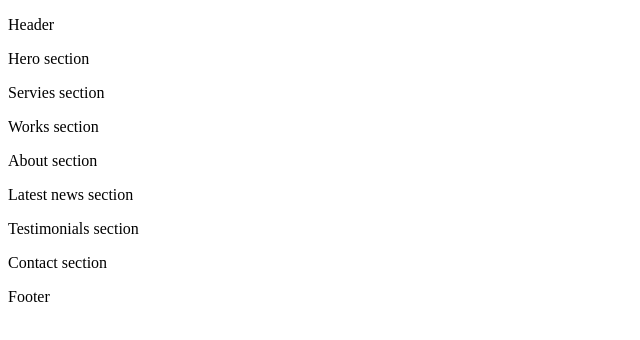
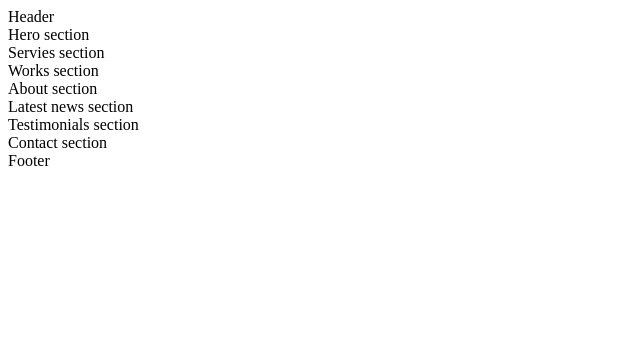
Before and after one commit to Sebas15897/Front_developments, a plain HTML site: page 0x00-html_advanced/5-index.html in a window 1280 px wide. Shown: the whole page, without its empty margins (0-640 px from the left). Drawn offline with Linux system fonts and the light colour scheme.

Commit message:
Fix text error

```diff
--- a/0x00-html_advanced/5-index.html
+++ b/0x00-html_advanced/5-index.html
@@ -10,33 +10,33 @@
     </head>
     <body>
         <header>
-            <p>Header</p>
+            Header
         </header>
         <main>
             <section class="Hero section">
-                <p>Hero section</p>
+                Hero section
             </section>
             <section class="Services section">
-                <p>Servies section</p>
+                Servies section
             </section>
             <section class="Works section">
-                <p>Works section</p>
+                Works section
             </section>
             <section class="About section">
-                <p>About section</p>
+                About section
             </section>
             <section class="Latest news section">
-                <p>Latest news section</p>
+                Latest news section
             </section>
             <section class="Testimonials section">
-                <p>Testimonials section</p>
+                Testimonials section
             </section>
             <section class="Contact section">
-                <p>Contact section</p>
+                Contact section
             </section>
         </main>
         <footer>
-            <p>Footer</p>
+            Footer
         </footer>
     </body>
 </html>
```
